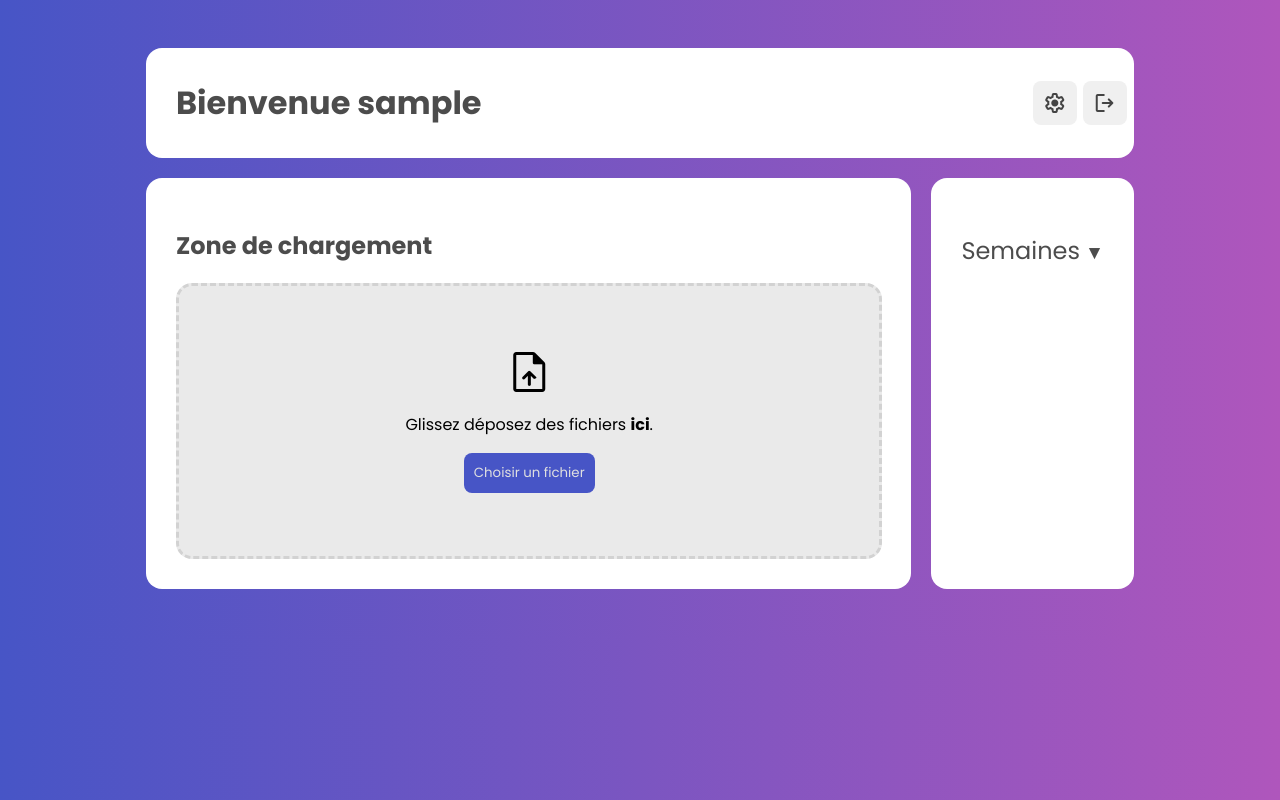
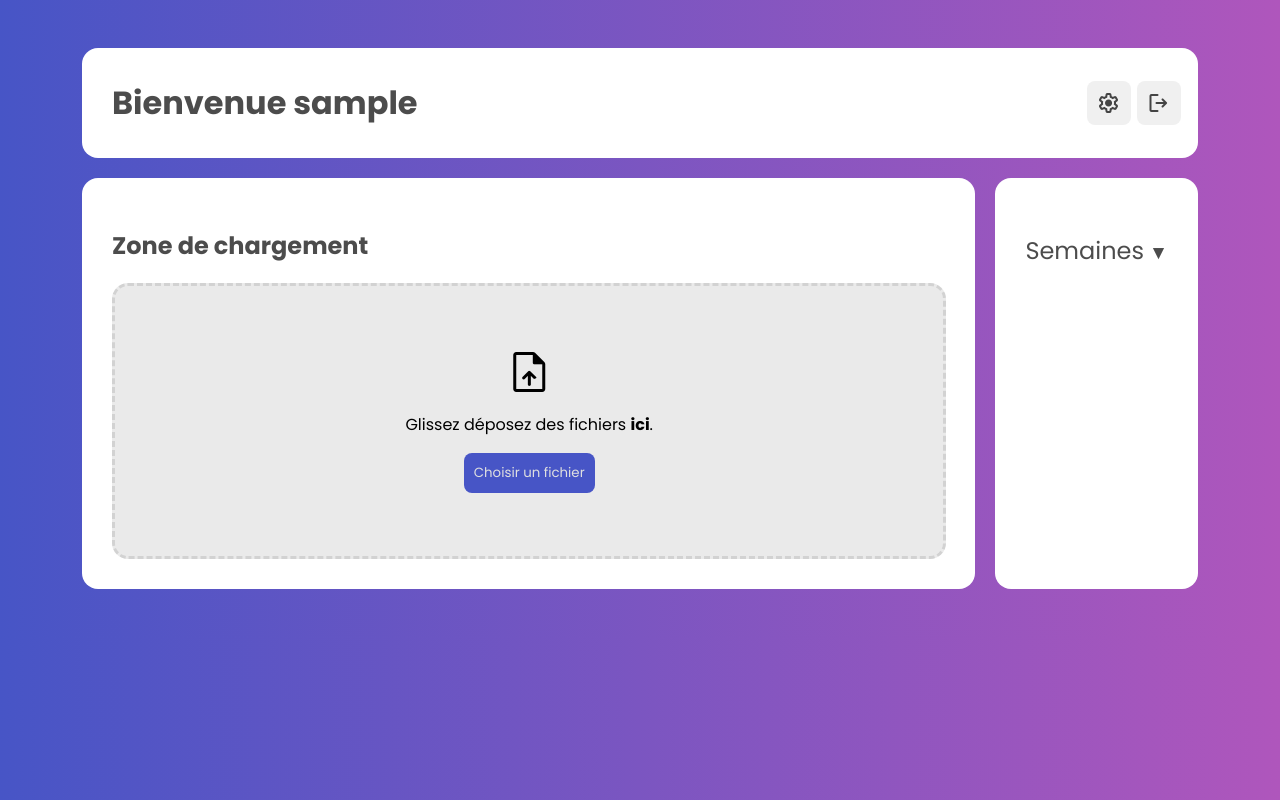
Before and after one commit to amin-elmellouki/SAE_Consolidation, a Django app: page / in a window 1280 px wide. Run offline with Django 5.2, Linux system fonts and the light colour scheme; the visitor is signed in with stand-in values (Sample User, id 1); data that the repository does not hold is empty.

Commit message:
margin body

```diff
--- a/home/static/style-home.css
+++ b/home/static/style-home.css
@@ -5,8 +5,8 @@
 }
 
 body {
-    padding-left: 10%;
-    padding-right: 10%;
+    padding-left: 5%;
+    padding-right: 5%;
 }
 
 main {
```
